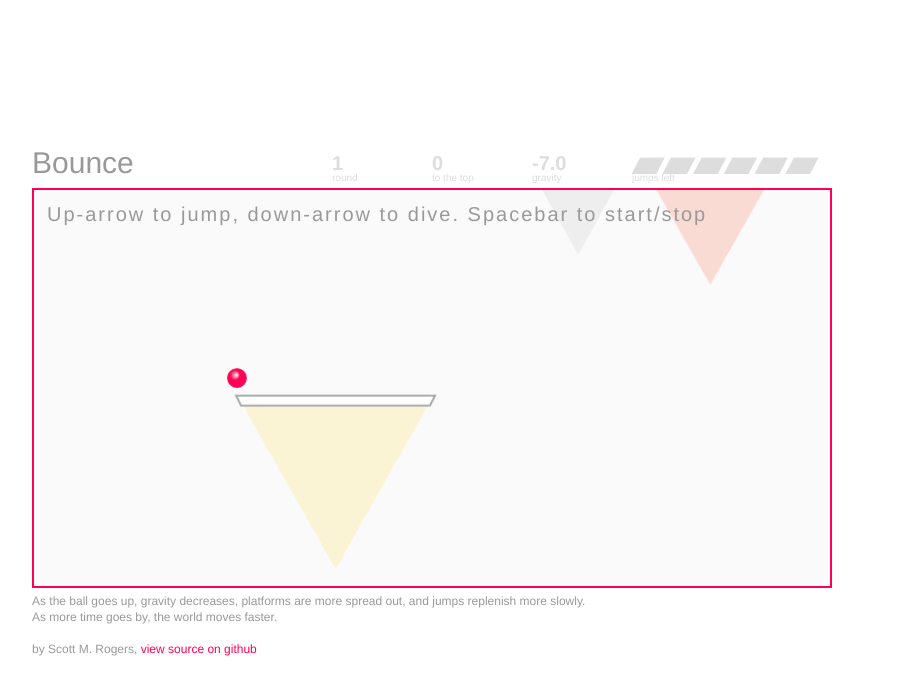
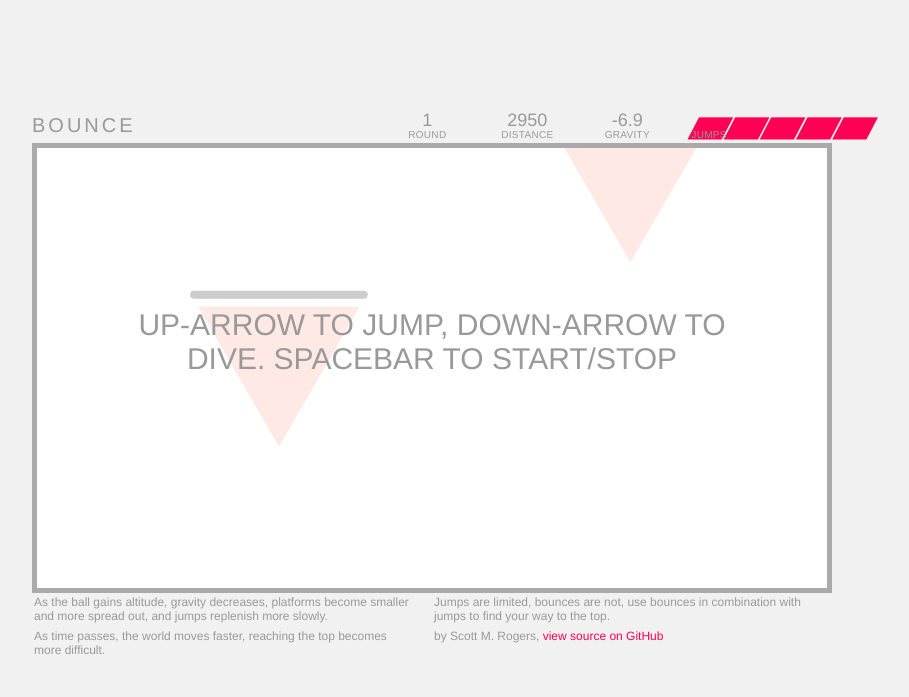
Before and after one commit to smichaelrogers/bounce, a plain HTML site: page index.html in a window 1280 px wide. Shown: the whole page, without its empty margins (208-1117 px from the left). Drawn offline with Linux system fonts and the light colour scheme.

Commit message:
try to fix rendering lag

```diff
--- a/css/style.css
+++ b/css/style.css
@@ -6,150 +6,130 @@
   margin: 0;
   border: 0;
 }
-
+html { font-size: 16px; }
 body {
-  font-family: 'Helvetica Neue', 'Helvetica', 'Arial', sans-serif;
+  font-family: 'avenir', 'avenir next', 'helvetica neue', helvetica, arial, sans-serif;
+  font-weight: 400;
   height: 100vh;
   width: 100%;
   overflow: hidden;
-  display: -webkit-box;
-  display: -webkit-flex;
-  display: -ms-flexbox;
   display: flex;
-  -webkit-box-pack: center;
-  -webkit-justify-content: center;
-      -ms-flex-pack: center;
-          justify-content: center;
-  -webkit-box-align: center;
-  -webkit-align-items: center;
-      -ms-flex-align: center;
-          align-items: center;
-  background: #fff;
+  justify-content: center;
+  align-items: center;
+  background: #F1F1F1;
 }
 
-#game {
-  width: 810px;
+.container {
+  position: relative;
+  max-width: 840px;
   margin: 0 auto;
-  position: relative;
-  display: -webkit-box;
-  display: -webkit-flex;
-  display: -ms-flexbox;
-  display: flex;
-  -webkit-flex-flow: column nowrap;
-      -ms-flex-flow: column nowrap;
-          flex-flow: column nowrap;
-  padding: 5px;
+  padding: 20px;
 }
 
-.row {
-  display: -webkit-box;
-  display: -webkit-flex;
-  display: -ms-flexbox;
+.header {
+  height: 35px;
   display: flex;
-  -webkit-flex-flow: row nowrap;
-      -ms-flex-flow: row nowrap;
-          flex-flow: row nowrap;
-  -webkit-box-pack: justify;
-  -webkit-justify-content: space-between;
-      -ms-flex-pack: justify;
-          justify-content: space-between;
+  flex-flow: row nowrap;
+  justify-content: space-between;
 }
-.header {
-  height: 50px;
-  -webkit-box-align: center;
-  -webkit-align-items: center;
-      -ms-flex-align: center;
-              -ms-grid-row-align: center;
-          align-items: center;
+.header-group {
+  flex: 1 1 100px;
+  display: flex;
+  align-items: center;
 }
-.content {
-  height: 400px;
+.header-item {
+  flex: 1 0 100px;
+  padding: 2.5px 10px;
+  display: flex;
+  flex-flow: column nowrap;
+  justify-content: center;
 }
-.header__item {
-  display: -webkit-box;
-  display: -webkit-flex;
-  display: -ms-flexbox;
-  display: flex;
-  -webkit-flex-flow: column nowrap;
-      -ms-flex-flow: column nowrap;
-          flex-flow: column nowrap;
-  -webkit-box-align: start;
-  -webkit-align-items: flex-start;
-      -ms-flex-align: start;
-          align-items: flex-start;
-  -webkit-box-pack: start;
-  -webkit-justify-content: flex-start;
-      -ms-flex-pack: start;
-          justify-content: flex-start;
-  width: 160px;
+.header-item small {
+  color: #999;
+  font-size: 10px;
+  text-transform: uppercase;
+  letter-spacing: 0.3px;
+  line-height: 10px;
+  height: 10px;
+  padding: 0 4px;
 }
-.header__item-title {
+.header h1 {
   color: #999;
-  font-weight: 300;
-  height: 30px;
-  font-size: 30px;
-  line-height: 30px;
+  font-weight: 400;
+  font-size: 20px;
+  line-height: 20px;
+
+  text-transform: uppercase;
+  letter-spacing: 3px;
 }
-.header__item-value {
-  color: #555;
-  font-weight: bold;
+.header-item span {
   height: 20px;
-  font-size: 20px;
-  line-height: 30px;
+  line-height: 20px;
+  color: #999;
+  font-size: 18px;
+}
+#jumps {
+  line-height: 28px;
+  font-size: 60px;
+  width: 215px;
+  color: #ff0054;
+  letter-spacing: -10px;
+}
+.normal span {
   text-align: center;
 }
-.header__item-label {
+.normal small {
   text-align: center;
-  color: #999;
-  height: 10px;
-  font-size: 10px;
-  line-height: 20px;
 }
-#jumps {
-  font-size: 40px;
-  color: #ff0054;
-}
-hr {
-  margin: 4px 0;
-  border: 3px solid #ccc;
-  width: 100%;
-}
+
+
 #canvas {
   -webkit-transform: rotateX(180deg);
           transform: rotateX(180deg);
 }
-
 .content {
-  border: 2px solid #ddd;
+  border: 5px solid #aaa;
   background: #fff;
+  height: 450px;
+  width: 800px;
   overflow: hidden;
-  transition: all 0.3s ease;
+  position: relative;
 }
-#game.paused .content {
-  border: 2px solid #ff0054;
-  background: #fafafa;
-}
-#game.paused .header__item-value {
-  color: #ddd;
-}
-#game.paused .header__item-label {
-  color: #ddd;
+#game.paused::after, #game.victory::after, #game.gameover::after {
+  position: absolute;
+  height: 100%;
+  width: 100%;
+  padding: 160px 60px;
+  top: 0;
+  left: 0;
+  font-size: 30px;
+  text-transform: uppercase;
+  text-align: center;
+  color: #999;
 }
 #game.paused::after {
-  position: absolute;
-  left: 20px;
-  top: 70px;
-  font-size: 20px;
-  content: 'Up-arrow to jump, down-arrow to dive.  Spacebar to start/stop';
-  color: #999;
-  letter-spacing: 2px;
+  content: "Up-arrow to jump, down-arrow to dive.  Spacebar to start/stop";
 }
-.row > p {
+#game.victory::after {
+  content: "Well, you've reached the top!  Thanks for playing, feel free to press spacebar and go again";
+}
+#game.gameover::after {
+  content: "Whoops, hit spacebar to try again";
+}
+footer {
+  display: flex;
+  flex-flow: row nowrap;
+  justify-content: space-between;
+  height: 100px;
+}
+footer div {
+  flex: 1 0 50%;
+  width: 50%;
+}
+footer p {
   font-size: 12px;
   color: #999;
-  padding: 5px 0;
-  line-height: 16px;
-  width: 100%;
+  padding: 2px 20px 4px 2px;
 }
 a {
   color: #ff0054;
--- a/index.html
+++ b/index.html
@@ -1,51 +1,51 @@
 <!DOCTYPE html>
 <html lang="en">
-
 <head>
   <meta charset="utf-8">
-  <title>Bounce</title>
-  <link rel="stylesheet" href="css/style.css">
+  <title>bounce, a platform hopping bouncing ball game</title>
+  <link rel="stylesheet" href="css/style.min.css">
 </head>
-
 <body onload="init();">
-  <div class="paused" id="game">
-    <div class="row header">
-      <div class="header__item" style="width: 300px;">
-        <h1 class="header__item-title">Bounce</h1>
+  <div class="container">
+    <div class="header">
+      <div class="header-group">
+        <h1>bounce</h1>
       </div>
-      <div class="header__item" style="width: 100px;">
-        <div class="header__item-value" id="round">1</div>
-        <div class="header__item-label">round</div>
-      </div>
-      <div class="header__item" style="width: 100px;">
-        <div class="header__item-value" id="distance">0</div>
-        <div class="header__item-label">to the top</div>
-      </div>
-      <div class="header__item" style="width: 100px;">
-        <div class="header__item-value" id="gravity">0</div>
-        <div class="header__item-label">gravity</div>
-      </div>
-      <div class="header__item" style="width: 200px;">
-        <div class="header__item-value" id="jumps">▰▰▰▰▰</div>
-        <div class="header__item-label">jumps left</div>
+      <div class="header-group">
+        <div class="header-item normal">
+          <span id="round"></span>
+          <small>round</small>
+        </div>
+        <div class="header-item normal">
+          <span id="distance"></span>
+          <small>distance</small>
+        </div>
+        <div class="header-item normal">
+          <span id="gravity"></span>
+          <small>gravity</small>
+        </div>
+        <div class="header-item">
+          <span id="jumps"></span>
+          <small>jumps</small>
+        </div>
       </div>
     </div>
-    <div class="row content">
-      <canvas id="canvas" width="800" height="400"></canvas>
+    <div class="content" id="game">
+      <canvas id="canvas" width="800" height="450"></canvas>
     </div>
-    <div class="row">
-      <p>
-        As the ball goes up, gravity decreases, platforms are more spread out, and jumps replenish more slowly.
-        <br> As more time goes by, the world moves faster.
-        <br>
-        <br> by Scott M. Rogers, <a href="https://github.com/smichaelrogers/bounce">view source on github</a>
-      </p>
-    </div>
+    <footer>
+      <div>
+        <p>As the ball gains altitude, gravity decreases, platforms become smaller and more spread out, and jumps replenish more slowly.</p>
+        <p>As time passes, the world moves faster, reaching the top becomes more difficult.</p>
+      </div>
+      <div>
+        <p>Jumps are limited, bounces are not, use bounces in combination with jumps to find your way to the top.</p>
+        <p>by Scott M. Rogers, <a href="https://github.com/smichaelrogers/bounce">view source on GitHub</a></p>
+      </div>
+    </footer>
   </div>
   <script src="js/vendor/easeljs.min.js"></script>
   <script src="js/ball.js"></script>
-  <script src="js/platform.js"></script>
   <script src="js/game.js"></script>
 </body>
-
 </html>
--- a/js/ball.js
+++ b/js/ball.js
@@ -1,15 +1,18 @@
 (function(window) {
+
   function Ball() {
     this.Shape_constructor();
     this.size = 10;
     this.graphics.clear();
     this.graphics.rf(['white', '#ff0054'], [0, 1], 5, 13, 0, 3, 13, 5).dc(5, 10, 10);
   }
+
   var p = createjs.extend(Ball, createjs.Shape);
-  p.JUMP_VELOCITY = 14.0;
-  p.DIVE_VELOCITY = -30.0;
+
+  p.JUMP_VELOCITY = 20.0;
+  p.DIVE_VELOCITY = -32.0;
   p.INITIAL_GRAVITY = -0.7;
-  p.MAX_JUMPS = 6;
+  p.MAX_JUMPS = 5;
   p.a;
   p.t;
   p.v0;
@@ -17,6 +20,8 @@
   p.dY;
   p.jumps;
   p.jumpReleased;
+
+
   p.reset = function() {
     this.jumpReleased = true;
     this.jumps = this.MAX_JUMPS;
@@ -32,21 +37,27 @@
     this.yN = 0;
     this.jumpTimer = 0.0;
   }
+
+
   p.recognizeAltitude = function(worldY) {
     this.a = this.INITIAL_GRAVITY + (Math.abs(this.y) / (worldY * 3));
   }
+
+
   p.tick = function() {
-    this.applySquish();
     this.t += 1.0;
     this.jumpTimer += 1.0;
-    if (this.jumpTimer >= 10 + ((this.a + 1) * 80) && this.jumps < 6) {
+    if (this.jumpTimer >= 6 + ((this.a + 1) * 80) && this.jumps < this.MAX_JUMPS) {
       this.jumps++;
       this.jumpTimer = 0;
     }
-    var n = (0.5 * this.a * Math.pow(this.t, 2)) + (this.v0 * this.t) + this.y0;
+    var n = (0.65 * this.a * Math.pow(this.t, 2)) + (this.v0 * this.t) + this.y0;
     this.dY = n - this.y;
     this.y = n;
+    this.applySquish();
   }
+
+
   p.applySquish = function() {
     if (this.scaleY < 0.95 && this.scaleY > 0.8) {
       this.scaleY += (Math.abs(1.0 - this.scaleY) / 12);
@@ -66,18 +77,23 @@
     this.scaleX = 1.0 + (this.squish / 2);
     this.scaleY = 1.0 - (this.squish / 2);
   }
+
   p.hit = function(platform) {
     this.diving = false;
-    if (this.dY < 0) {
-      this.y0 = platform.y + platform.sizeY;
+    if (this.dY < 1 && this.y > platform.y) {
+      this.y += 6;
+      this.y0 = this.y;
       this.v0 = Math.sqrt(Math.pow(this.a * this.dY, 2));
       this.t = 0.0;
-    } else if (this.dY > 2) {
-      this.y0 = platform.y - this.size;
-      this.v0 = 0.8 * this.a * this.v0;
+    } else if (this.dY > 1 && this.y < platform.y) {
+      this.y -= 6;
+      this.y0 = this.y;
+      this.v0 = -(this.v0 * 0.4);
       this.t = 0.0;
     }
   }
+
+
   p.jump = function() {
     if (this.jumpReleased && this.jumps > 0 && !this.diving && (this.t > 0.15 || Math.abs(this.squish) < 0.01)) {
       this.v0 = this.JUMP_VELOCITY;
@@ -90,17 +106,22 @@
     }
     return false;
   }
+
+
   p.dive = function() {
     if (!this.diving && this.jumpReleased & this.t > 10) {
-      this.t = 0.5;
+      this.t = 0;
       this.v0 = this.DIVE_VELOCITY;
-      this.y0 = this.y + 60;
+      this.y0 = this.y;
       this.jumpReleased = false;
       this.diving = true;
     }
   }
+
   p.releaseJump = function() {
     this.jumpReleased = true;
   }
+
   window.Ball = createjs.promote(Ball, "Shape");
+
 }(window));
--- a/js/game.js
+++ b/js/game.js
@@ -1,40 +1,35 @@
-var PLATFORM_HEIGHT = 10;
-var ROWS = 50;
-var COLUMNS = 20;
-var ROW_HEIGHT = 400;
-var COLUMN_WIDTH = 200;
-var canvas;
-var w = 800;
-var h = 400;
-var ticks = 1;
-var round = 1;
-var difficulty = 6;
-var jumpHeld = false;
-var diveHeld = false;
+var ROWS = 60, COLUMNS = 6, ROW = 500, COL = 400;
+var WORLD_H = ROWS * ROW;
+var WORLD_W = COLUMNS * COL;
+var PLATFORM_HEIGHT = 12;
+var pfColors = [
+  "rgba(0, 110, 255, 0.15)",
+  "rgba(255, 214, 0, 0.15)",
+  "rgba(255, 138, 0, 0.15)",
+  "rgba(0, 33, 255, 0.15)",
+  "rgba(172, 172, 172, 0.15)",
+  "rgba(255, 46, 0, 0.1)"];
+var canvas, stage, worldY, collisionTarget, roundField, jumpField,
+  gravityField, distanceField, difficulty, diff, round, ticks, platforms;
 var paused = true;
-var platforms = [];
-var stage;
-var worldWidth;
-var worldHeight;
-var collisionTarget;
-var roundField;
-var distanceField;
-var jumpField;
-var gravityField;
-var grid = [];
+var diveHeld = false,
+    jumpHeld = false;
+var w = 800, h = 450;
+
 var ball = new Ball();
 var world = new createjs.Container();
-createjs.Ticker.setFPS(60);
+
 document.onkeydown = handleKeyDown;
 document.onkeyup = handleKeyUp;
+createjs.Ticker.setFPS(60);
 
 function init() {
-  canvas = document.getElementById("canvas");
-  gameDiv = document.getElementById("game");
-  jumpField = document.getElementById("jumps");
+  canvas        = document.getElementById("canvas");
+  gameDiv       = document.getElementById("game");
+  jumpField     = document.getElementById("jumps");
   distanceField = document.getElementById("distance");
-  gravityField = document.getElementById("gravity");
-  roundField = document.getElementById("round");
+  gravityField  = document.getElementById("gravity");
+  roundField    = document.getElementById("round");
   stage = new createjs.Stage(canvas);
   stage.addChild(world);
   reset();
@@ -42,198 +37,145 @@ function init() {
 
 function reset() {
   pause();
+  difficulty = 8;
+  round = 1;
+  ticks = 0;
+  jumpHeld = false;
+  diveHeld = false;
+  world.x = 0;
+  world.y = 0;
+  ball.x = 150;
+  ball.y = 500;
+
   world.removeAllChildren();
   ball.reset();
-  difficulty = 7;
-  round = 1;
-  ticks = 1;
-  world.x = 0;
-  world.y = 0;
-  jumpHeld = false;
-  diveHeld = false;
-  roundField.innerHTML = 1;
-  distanceField.innerHTML = 0;
-  jumpField.innerHTML = "▰▰▰▰▰▰";
-  gravityField.innerHTML = (ball.a * 10).toFixed(1);
-  var setPlatform = false;
-  var rn, p, startX, startY, gapX, gapY, pX, pY, addChance, totalChance, x, y;
-  grid = [];
-  platforms = [];
-  worldWidth = 0;
-  for(x = 0; x <= COLUMNS; x++) {
-    grid[x] = [];
-    for(y = 0; y <= ROWS; y++) {
-      if(Math.random() > 0.5) {
-        grid[x][y] = true;
-      } else {
-        grid[x][y] = false;
-      }
-    }
-  }
-  for(x = 1; x <= COLUMNS; x++) {
-    addChance = 200;
-    totalChance = 100;
-    grid[x] = [];
-    rn = Math.random() * 100.0;
-    if(rn < 50.0) {
-      grid[x][0] = true;
-    } else {
-      grid[x][0] = false;
-    }
-    if(rn > 50.0) {
-      grid[x][ROWS + 1] = true;
-    } else {
-      grid[x][ROWS + 1] = false;
-    }
-    for(y = 1; y <= ROWS; y++) {
-      grid[x][y] = true;
-      rn = Math.random() * totalChance;
-      if(grid[x][y - 1]) {
-        if(grid[x - 1][y - 1] && grid[x - 1][y] && grid[x - 1][y + 1]) {
-          if(rn < addChance * 8.0) {
-            grid[x][y] = false;
-          }
-        } else {
-          if(grid[x - 1][y - 1] && grid[x - 1][y]) {
-            if(rn < addChance / 4) {
-              grid[x][y] = false;
-            }
-          } else if(grid[x - 1][y] && grid[x - 1][y + 1]) {
-            if(rn < addChance * 2.0) {
-              grid[x][y] = false;
-            }
-          } else if(grid[x - 1][y - 1] && grid[x - 1][y + 1]) {
-            if(rn < addChance / 2) {
-              grid[x][y] = false;
-            }
-          }
-        }
-      } else if(rn > addChance) {
-        if(grid[x - 1][y - 1] && grid[x - 1][y] && grid[x - 1][y + 1]) {
-          if(rn < addChance) {
-            grid[x][y] = false;
-          }
-        } else if(grid[x - 1][y] && grid[x - 1][y + 1]) {
-          if(rn < addChance) {
-            grid[x][y] = false;
-          }
-        }
-      }
-      if(!grid[x][y]) {
-        startX = (x - 1) * COLUMN_WIDTH;
-        startY = (y - 1) * ROW_HEIGHT;
-        pX = (Math.pow(Math.random(), 2) * COLUMN_WIDTH) + (0.5 * COLUMN_WIDTH);
-        pY = (Math.random() * ROW_HEIGHT);
-        gapX = COLUMN_WIDTH - pX;
-        startX += gapX;
-        if(x % 2 === 0) {
-          startY += pY;
-        } else {
-          startY -= pY;
-        }
-        addChance *= 0.80;
-        p = new Platform(startX, startY, difficulty, pX);
-        platforms.push(p);
-        world.addChild(p);
-      } else {}
-    }
-  }
-  worldWidth += COLUMN_WIDTH * COLUMNS;
-  worldHeight = ROW_HEIGHT * ROWS;
-  ball.x = 200;
-  ball.y = 200;
+  roundField.innerHTML = round;
+  updateDOM();
+  setPlatforms();
+
   world.addChild(ball);
+  world.setChildIndex(ball, 0);
   stage.clear();
   stage.update();
   canvas.onclick = unpause;
 }
 
-function tick(event) {
-  ticks += 1;
-  if(jumpHeld) {
+function setPlatforms() {
+  platforms = [];
+  var addChance, pfSize, lastAdd = 0;
+  for (var y = 0; y < ROWS; y += 1) {
+    addChance = 0.8 - (y / ROWS / 2);
+    pfSize = 40 + (Math.random() * 80) + ((1 - (y / ROWS)) * 80);
+    for (var x = 0; x < COLUMNS; x += 1) {
+      if (Math.random() < addChance || lastAdd > 1) {
+        createPlatform(x * COL, y * ROW, pfSize);
+        lastAdd = 0;
+      } else { lastAdd++; }
+    }
+  }
+}
+
+function createPlatform(x, y, width) {
+  var color = pfColors[Math.floor(Math.random() * pfColors.length)];
+  var platform = new createjs.Shape();
+  var pX = x - (Math.random() * (COL / 2)) - width;
+  var pY = y - (Math.random() * (ROW / 2));
+  var ph = PLATFORM_HEIGHT;
+  var b = -(Math.sqrt(Math.pow(width, 2) - Math.pow(0.5 * width, 2)));
+  platform.graphics.ss(8, 'round').s('#ccc')
+    .mt(-4, 12).lt(width + 4, 12).es()
+    .mt(0, 0).f(color).lt(0, 0).lt(width, 0).lt(width / 2, b).lt(0, 0).cp();
+  platform.sizeX = width;
+  platform.sizeY = 12;
+  platform.tickEnabled = false;
+  platform.x = pX;
+  platform.y = pY;
+  world.addChild(platform);
+  platforms.push(platform);
+}
+
+function adjustCamera() {
+  worldY = 200 - ball.y;
+  diff = Math.abs(worldY - world.y);
+  if (diff > 10) {
+    if (world.y < worldY) {
+      world.y += 10 * (diff / 60);
+    } else if (world.y >= worldY) {
+      world.y -= 10 * (diff / 60);
+    }
+  }
+}
+
+function updateDOM() {
+  distanceField.innerHTML = Math.floor((WORLD_H - ball.y) / 10);
+  jumpField.innerHTML = Array(ball.jumps + 1).join("▰");
+
+  if (ticks % 100 === 0) {
+    ball.recognizeAltitude(WORLD_H);
+    gravityField.innerHTML = (ball.a * 10).toFixed(1);
+  } else if (ticks > 500) {
+    round += 1;
+    ticks = 1;
+    difficulty += 0.8;
+    roundField.innerHTML = round;
+  }
+}
+
+function checkInput() {
+  if (jumpHeld) {
     ball.jump();
-  } else if(diveHeld) {
+  } else if (diveHeld) {
     ball.dive();
   } else {
     ball.releaseJump();
   }
-  worldY = 200 - ball.y;
-  var diff = Math.abs(worldY - world.y);
-  if(diff > 20) {
-    if(world.y < worldY) {
-      world.y += 10 * (diff / 80);
-    } else if(world.y >= worldY) {
-      world.y -= 10 * (diff / 80);
 }
-  }
+
+function checkCollisions() {
   collisionTarget = null;
-  platforms.forEach(function (platform) {
-    platform.tick(event);
-    if(!collisionTarget && ball.t > 0.1) {
-      if(ball.x < platform.x + platform.sizeX + difficulty) {
-        if(ball.x > platform.x - difficulty - ball.size) {
-          if(ball.y > platform.y + platform.sizeY) {
-            if(ball.y + (ball.dY) < platform.y + platform.sizeY && ball.dY < 0) {
+
+  platforms.forEach(function(platform) {
+    platform.x -= difficulty;
+    if(platform.x < 0 - platform.sizeX) {
+      platform.x = WORLD_W - platform.sizeX;
+    } else {
+      if (!collisionTarget) {
+        if (ball.x < platform.x + platform.sizeX + difficulty && ball.x > platform.x - difficulty) {
+          if (ball.dY < 0) {
+            if (ball.y > platform.y + 10 + ball.dY && ball.y < platform.y + 20 - ball.dY) {
               collisionTarget = platform;
             }
-          } else if(ball.y + ball.size < platform.y && ball.dY > 0) {
-            if(ball.y + ball.size + ball.dY > platform.y) {
-              collisionTarget = platform;
-            }
-          } else if(ball.y - 10 < platform.y + platform.sizeY && ball.y > platform.y + platform.sizeY - 2) {
+          } else if (ball.y > platform.y - 20 - ball.dY && ball.y < platform.y - 10 + ball.dY) {
             collisionTarget = platform;
           }
         }
       }
     }
-    if(platform.x < 0 - platform.sizeX) {
-      platform.reposition(worldWidth, difficulty);
+  });
+
+  if (collisionTarget) {
+    ball.hit(collisionTarget);
+  } else if (ball.y < -1000) {
+    reset();
+    gameDiv.classList.remove('paused');
+    gameDiv.classList.add('gameover');
   }
-  });
-  if(collisionTarget) {
-    ball.hit(collisionTarget);
-  } else if(ball.y < -1000) {
-    reset();
-  }
-  if(ticks % 100 === 0) {
-    ball.recognizeAltitude(worldHeight);
-    gravityField.innerHTML = (ball.a * 10).toFixed(1);
-  } else if(ticks > 500) {
-    round += 1;
-    ticks = 1;
-    increaseDifficulty();
-    roundField.innerHTML = round;
-  }
-  distanceField.innerHTML = Math.floor((worldHeight - ball.y) / 10);
-  jumpField.innerHTML = Array(ball.jumps + 1).join("▰");
-  ball.tick();
-  stage.update(event);
-}
-
-function increaseDifficulty() {
-  difficulty += 1.2;
-  platforms.forEach(function (platform) {
-    platform.increaseSpeed();
-  });
 }
 
 function handleKeyDown(e) {
-  switch(e.keyCode) {
+  switch (e.keyCode) {
     case 32:
-    if(paused) {
-      unpause();
-    } else {
-      pause();
-    }
+      if (paused) { unpause();
+      } else { pause(); }
       break;
     case 38:
-    if(!jumpHeld) {
+      if (!jumpHeld) {
         jumpHeld = true;
         diveHeld = false;
       }
       break;
     case 40:
-    if(!diveHeld) {
+      if (!diveHeld) {
         diveHeld = true;
         jumpHeld = false;
       }
@@ -249,13 +191,32 @@ function handleKeyUp(e) {
 }
 
 function pause() {
-  if(createjs.Ticker.hasEventListener("tick")) createjs.Ticker.removeEventListener("tick", tick);
+  if (createjs.Ticker.hasEventListener("tick")) createjs.Ticker.removeEventListener("tick", tick);
   paused = true;
   gameDiv.classList.add('paused');
 }
 
 function unpause() {
-  if(!createjs.Ticker.hasEventListener("tick")) createjs.Ticker.addEventListener("tick", tick);
+  if (!createjs.Ticker.hasEventListener("tick")) createjs.Ticker.addEventListener("tick", tick);
   paused = false;
+  gameDiv.classList.remove('paused', 'victory', 'gameover');
+}
+
+function checkVictory() {
+  if(ball.y > WORLD_H) {
+    reset();
     gameDiv.classList.remove('paused');
+    gameDiv.classList.add('victory');
   }
+}
+
+function tick(event) {
+  ticks += 1;
+  checkInput();
+  adjustCamera();
+  checkCollisions();
+  updateDOM();
+  checkVictory();
+  ball.tick();
+  stage.update(event);
+}
--- a/js/platform.js
+++ /dev/null
@@ -1,42 +0,0 @@
-(function (window) {
-  var colors = ["rgba(0, 110, 255, 0.15)", "rgba(255, 46, 0, 0.15)", "rgba(255, 214, 0, 0.15)", "rgba(255, 138, 0, 0.15)", "rgba(0, 33, 255, 0.15)", "rgba(172, 172, 172, 0.15)", "rgba(175, 175, 175, 0.15)"];
-  var sizeY = 10;
-
-  function Platform(x, y, vX, sizeX) {
-    this.Container_constructor()
-    var type = Math.floor(Math.random() * 7);
-    var color = colors[type];
-    var b = Math.sqrt(Math.pow(sizeX, 2) - Math.pow(0.5 * sizeX, 2));
-    this.startX = x;
-    this.startY = y;
-    this.x = this.startX;
-    this.y = this.startY;
-    this.sizeX = sizeX;
-    this.sizeY = 10;
-    this.vX = vX;
-    this.platform = new createjs.Shape();
-    this.platformTop = new createjs.Shape();
-    this.platformTop.graphics.ss(2).s("#aaaaaa").f("white").lt(0, 0).lt(-5, sizeY).lt(sizeX + 5, sizeY).lt(sizeX, 0).lt(0, 0).closePath();
-    this.platform.graphics.f(color).lt(0, 0).lt(sizeX - 2, 0).lt(0.5 * sizeX, -b).lt(2, 0).lt(0, 0).closePath();
-    this.addChild(this.platform, this.platformTop);
-    this.setChildIndex(this.platform, 2);
-    this.setChildIndex(this.platformTop, 1);
-  }
-  var p = createjs.extend(Platform, createjs.Container);
-  p.vX;
-  p.startX;
-  p.startY;
-  p.sizeX;
-  p.sizeY;
-  p.tick = function (e) {
-    this.x -= this.vX;
-  }
-  p.reposition = function (pos, newVX) {
-    this.vX = newVX;
-    this.x = pos - this.sizeX;
-  }
-  p.increaseSpeed = function () {
-    this.vX += 1.2;
-  }
-  window.Platform = createjs.promote(Platform, "Container");
-})(window);
```
Also changed, not shown: README.md, bouncegif.gif (added), css/style.min.css (added), screen.png (deleted). Lines whose indentation alone changed are shown as unchanged.
